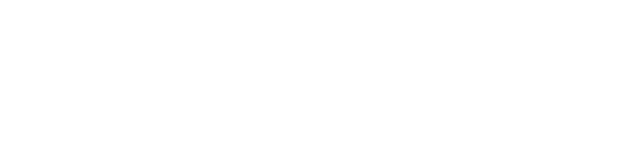
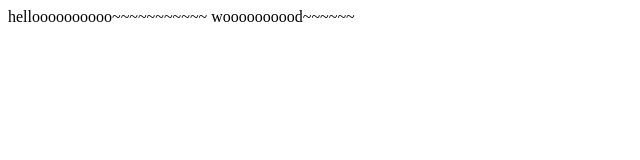
Before and after one commit to s114240/s114240.github.io, a plain HTML site: page index.html in a window 1280 px wide. Shown: the whole page, without its empty margins (0-640 px from the left). Drawn offline with Linux system fonts and the light colour scheme.

Commit message:
Update index.html

```diff
--- a/index.html
+++ b/index.html
@@ -6,6 +6,6 @@
     <link rel="icon" href="ghost.png">
   </head>
   <body>
-
+    helloooooooooo~~~~~~~~~~~ woooooooood~~~~~~
   </body>
 </html>
```
